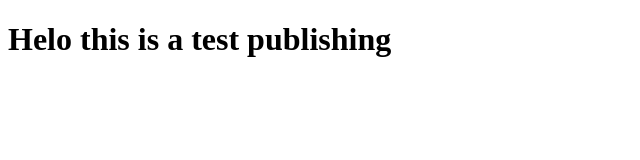
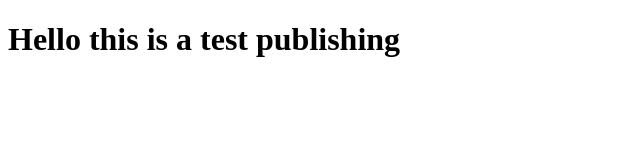
Before and after one commit to sevilak/animal-shelter, a website: page index.html in a window 1280 px wide. Shown: the whole page, without its empty margins (0-640 px from the left). Drawn offline with Linux system fonts and the light colour scheme.

Commit message:
files edited

```diff
--- a/index.html
+++ b/index.html
@@ -8,7 +8,7 @@
 </head>
 
 <body>
-    <h1>Helo this is a test publishing</h1>
+    <h1>Hello this is a test publishing</h1>
 </body>
 
 </html>
```
Also changed, not shown: package.json (added, +15 -0 lines), 1 other file.
